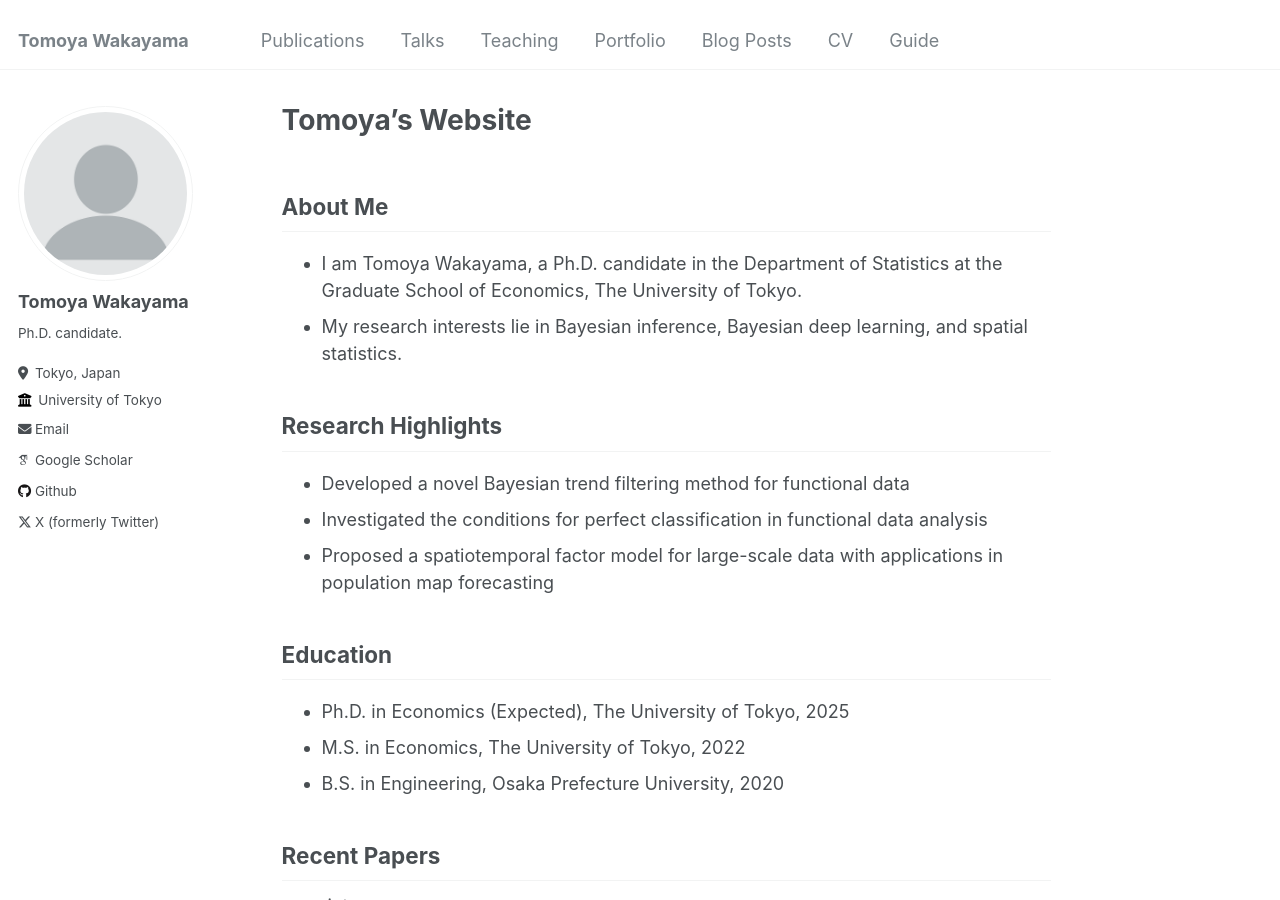
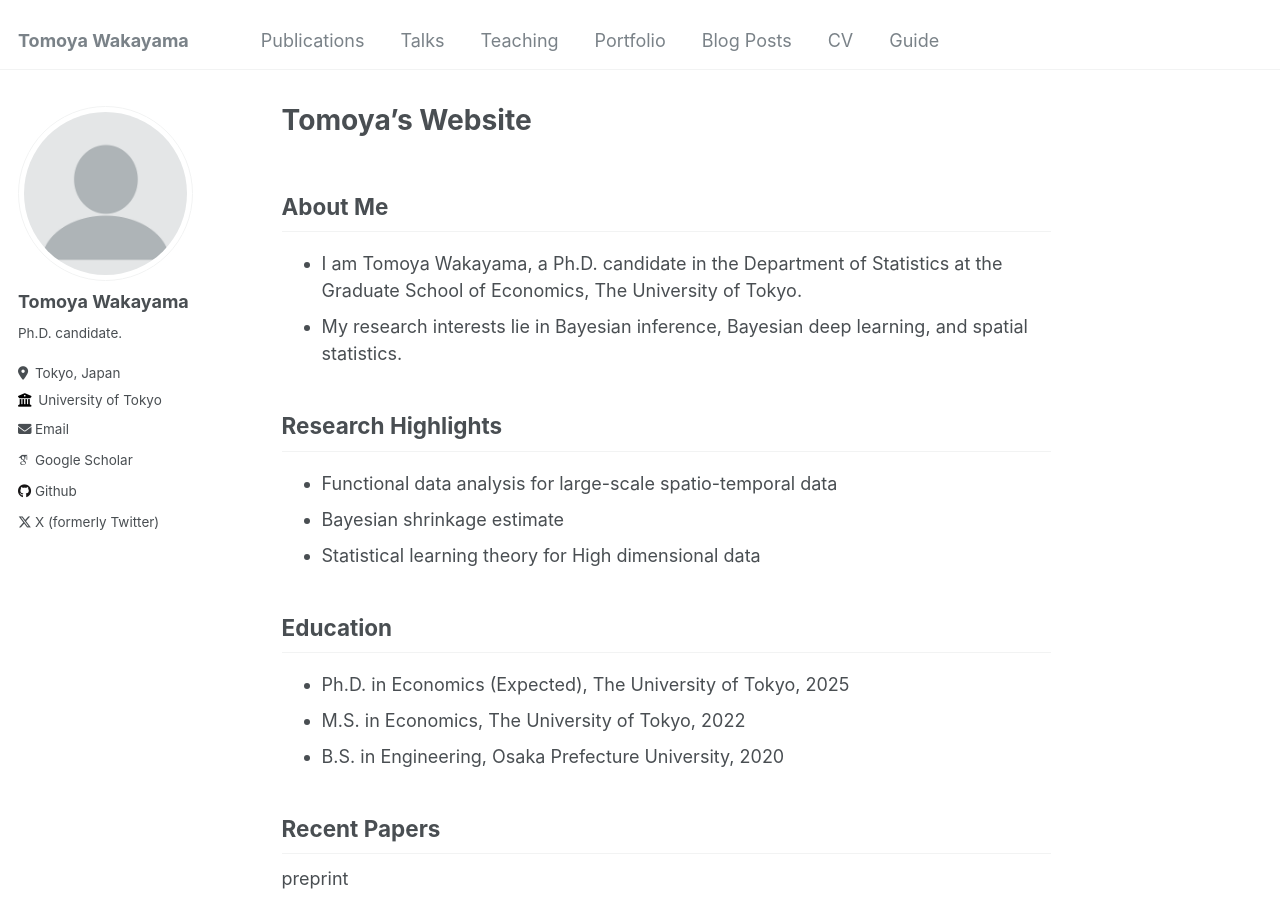
Before and after one commit to TomWaka/TomWaka.github.io, a Jekyll site: the page built from _pages/about.md, in a window 1280 px wide and 900 px high. Built offline with Jekyll 4.4.1, drawn with Linux system fonts in a browser that asks for light colours; some web fonts are replaced; some of the changed text lies outside the part shown.

Commit message:
Update about.md

```diff
--- a/_pages/about.md
+++ b/_pages/about.md
@@ -15,9 +15,9 @@
 
 Research Highlights
 ------
-- Developed a novel Bayesian trend filtering method for functional data
-- Investigated the conditions for perfect classification in functional data analysis
-- Proposed a spatiotemporal factor model for large-scale data with applications in population map forecasting
+- Functional data analysis for large-scale spatio-temporal data
+- Bayesian shrinkage estimate
+- Statistical learning theory for High dimensional data
 
 Education
 ------
```
Also changed, not shown: other parts of _pages/about.md (+1 -1 lines).
